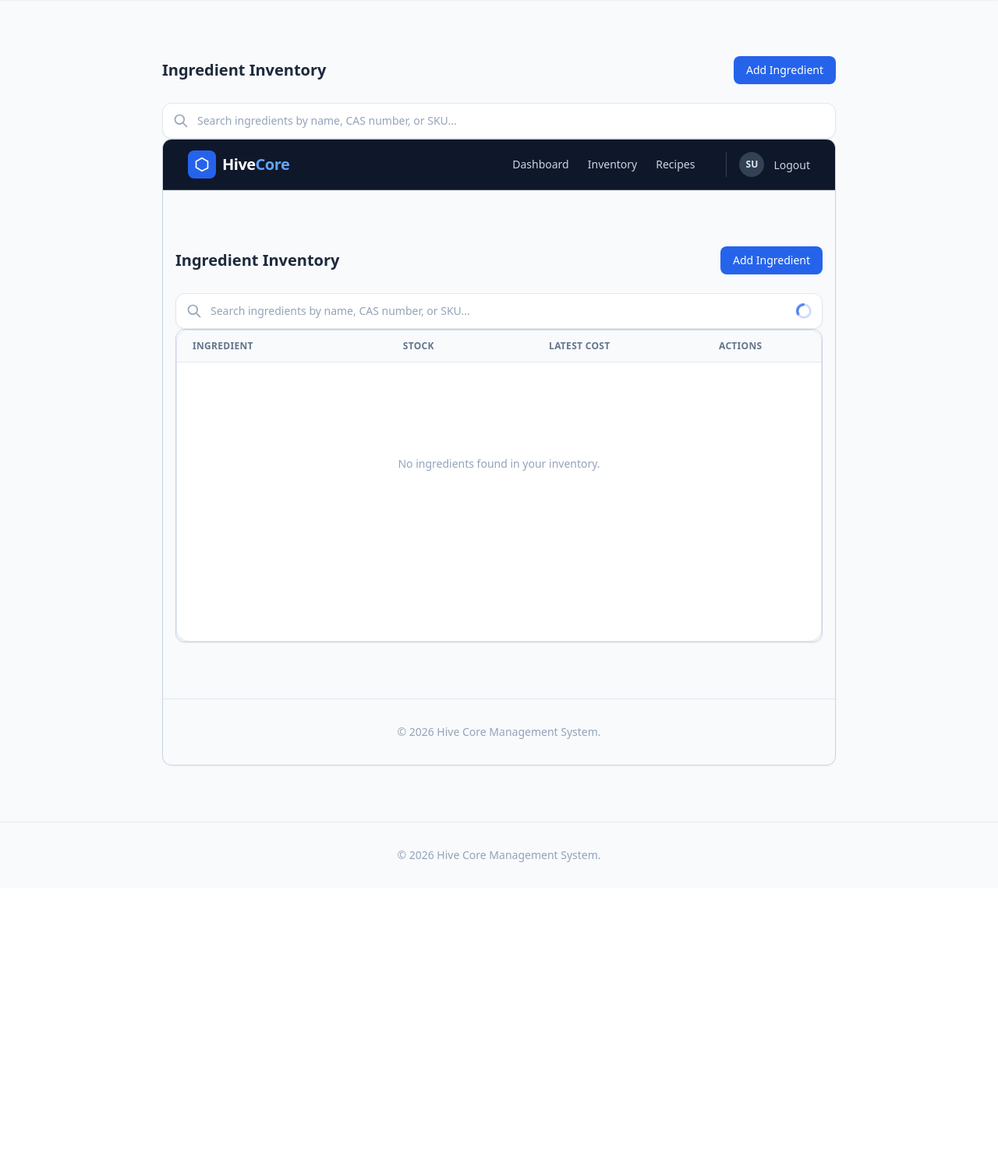
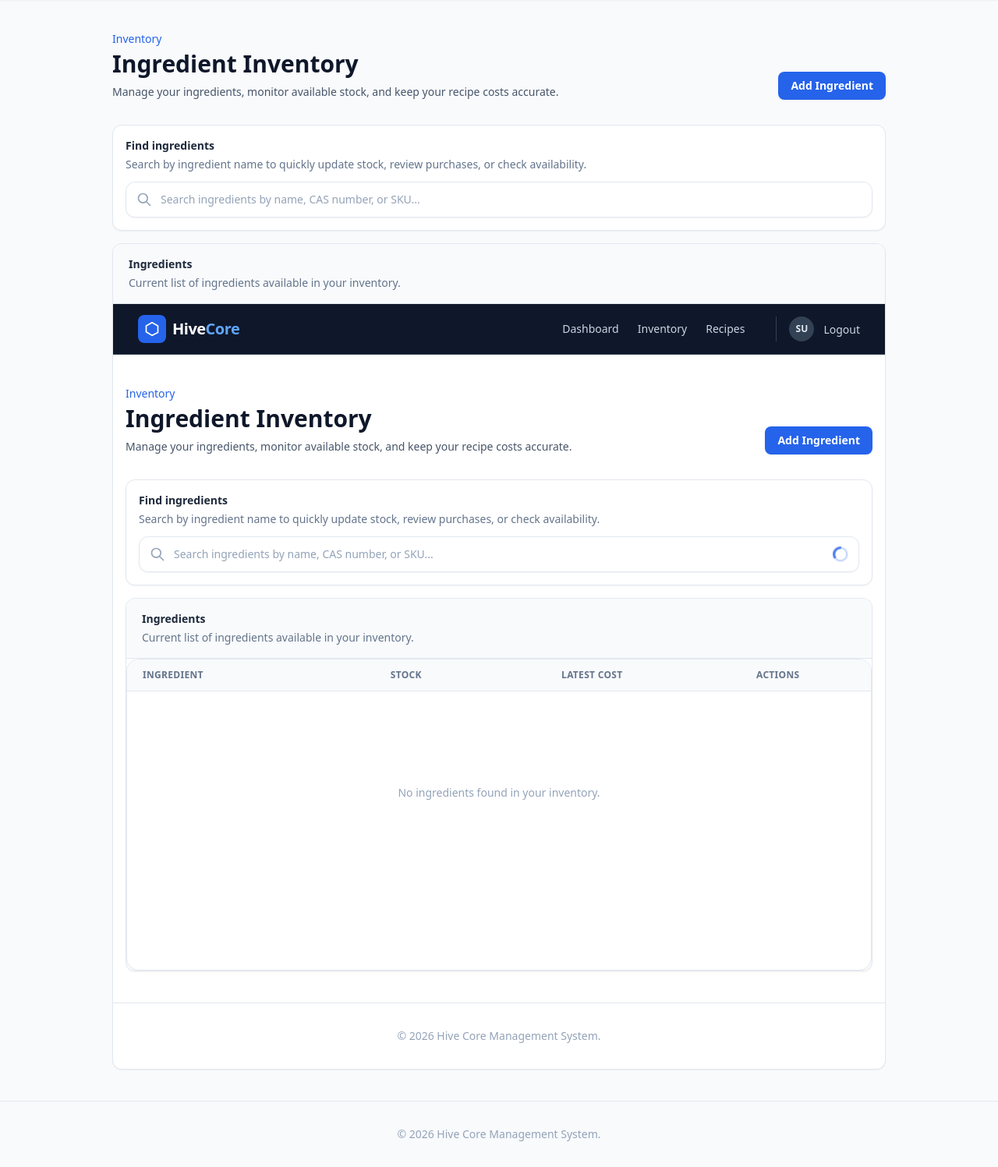
Before and after one commit to beelders-dev/hive-core, a Django app: page /inventory/ingredients/ in a window 1280 px wide. Shown: the part 65-1562 px from the top of the page at 78% size. Before the commit the page ends 1171 px from the top, so only its background shows below. Run offline with Django 5.2, Linux system fonts and the light colour scheme; the visitor is signed in with stand-in values (Sample User, id 1); data that the repository does not hold is empty.

Commit message:
revise ingredient inventory template

```diff
--- a/templates/inventory/ingredient/list.html
+++ b/templates/inventory/ingredient/list.html
@@ -1,17 +1,37 @@
 {% extends "base.html" %}
 {% block content %}
-    <div class="max-w-4xl mx-auto my-8 px-4 font-sans">
-        <div class="flex justify-between items-center mb-6">
-            <h2 class="text-xl font-bold text-slate-800">Ingredient Inventory</h2>
+    <div class="mx-auto my-10 max-w-5xl px-4 font-sans">
+        <!-- Page Header -->
+        <div class="mb-8 flex flex-col gap-4 sm:flex-row sm:items-end sm:justify-between">
+            <div>
+                <p class="text-sm font-medium text-blue-600">Inventory</p>
+                <h1 class="mt-1 text-3xl font-bold text-slate-900">Ingredient Inventory</h1>
+                <p class="mt-2 max-w-2xl text-sm text-slate-600">
+                    Manage your ingredients, monitor available stock, and keep your recipe costs accurate.
+                </p>
+            </div>
             <a href="{% url 'inventory:ingredient_create' %}"
-               class="bg-blue-600 hover:bg-blue-700 text-white text-sm font-medium px-4 py-2 rounded-lg transition-colors duration-200">
+               class="inline-flex items-center justify-center rounded-lg bg-blue-600 px-4 py-2 text-sm font-semibold text-white shadow-sm transition hover:bg-blue-700">
                 Add Ingredient
             </a>
         </div>
-        {% include "production/recipe/partials/_search_bar.html" with target_id="ingredients_search_results" %}
-        <div class="flex flex-col border border-slate-300 rounded-xl overflow-hidden shadow-sm"
-             id="ingredients_search_results">
-            {% include "inventory/ingredient/partials/_ingredient_results.html" %}
+        <!-- Search Section -->
+        <div class="mb-4 rounded-xl border border-slate-200 bg-white p-4 shadow-sm">
+            <div class="mb-3">
+                <h2 class="text-sm font-semibold text-slate-800">Find ingredients</h2>
+                <p class="mt-1 text-sm text-slate-500">
+                    Search by ingredient name to quickly update stock, review purchases, or check availability.
+                </p>
+            </div>
+            {% include "production/recipe/partials/_search_bar.html" with target_id="ingredients_search_results" %}
+        </div>
+        <!-- Results Section -->
+        <div class="overflow-hidden rounded-xl border border-slate-200 bg-white shadow-sm">
+            <div class="border-b border-slate-200 bg-slate-50 px-5 py-4">
+                <h2 class="text-sm font-semibold text-slate-800">Ingredients</h2>
+                <p class="mt-1 text-sm text-slate-500">Current list of ingredients available in your inventory.</p>
+            </div>
+            <div id="ingredients_search_results">{% include "inventory/ingredient/partials/_ingredient_results.html" %}</div>
         </div>
     </div>
 {% endblock content %}
```
